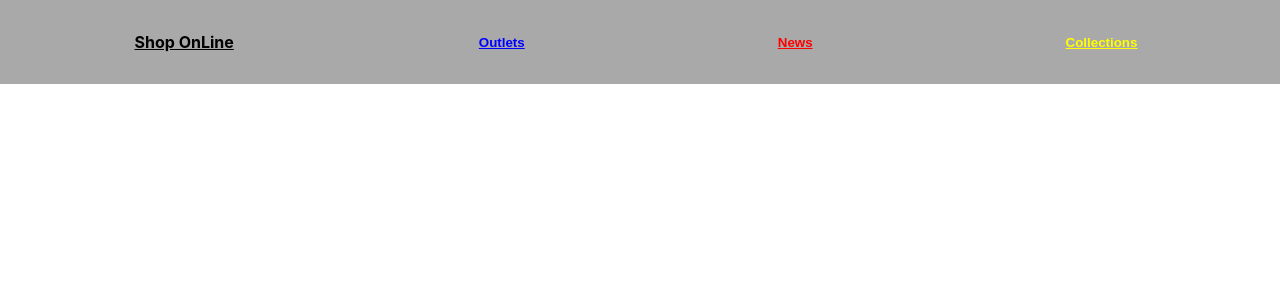
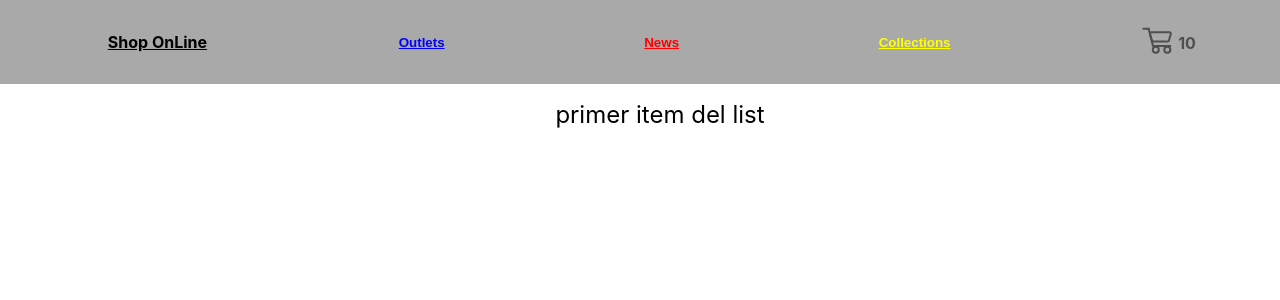
Before and after one commit to Alebm/tiendaonlinereact, a React (Create React App) app: page / in a window 1280 px wide. Shown: the top 300 px of the page. Built offline with nearby package versions, Linux system fonts and the light colour scheme.

Commit message:
desafio02

```diff
--- a/src/App.js
+++ b/src/App.js
@@ -1,11 +1,13 @@
 //import logo from './logo.svg';
 import './App.css';
 import Navbar from './components/Navbar/Navbar'
+import ItemListContainer from './components/ItemListContainer/ItemListContainer';
 
 function App() {
   return (
     <div className="App">
       <Navbar/>
+      <ItemListContainer greeting={'primer item del list'} />
     </div>
   );
 }
--- /dev/null
+++ b/src/components/ItemListContainer/ItemListContainer.css
@@ -0,0 +1,5 @@
+
+ol{
+    margin-top: 16px;
+    font-size: x-large;
+}
--- /dev/null
+++ b/src/components/ItemListContainer/ItemListContainer.js
@@ -0,0 +1,8 @@
+import './ItemListContainer.css'
+
+const ItemListContainer = ({greeting}) =>{
+    return <ol>{greeting}</ol>
+
+}
+
+export default ItemListContainer;
--- a/src/components/Navbar/Navbar.js
+++ b/src/components/Navbar/Navbar.js
@@ -1,6 +1,7 @@
 import './Navbar.css'
 import '../button/Button.js'
 import Button from '../button/Button.js';
+import CartWidget from '../cart/CartWidget';
 
 const Navbar = () => {
 
@@ -25,6 +26,7 @@ const Navbar = () => {
                 <div>
                     <Button click={handleClick} label='Collections' color='yellow' />
                 </div>
+                <CartWidget/>
             </nav>
     )
 }
--- a/src/components/button/Button.js
+++ b/src/components/button/Button.js
@@ -1,7 +1,7 @@
 import './Button.css'
 
-const Button = (props) =>{
-    return <button onClick={props.click} className='button' style={{color: props.color}} >{props.label}</button>
+const Button = ({click, color, label}) =>{
+    return <button onClick={click} className='button' style={{color: color}} >{label}</button>
 }
 
 export default Button;
--- /dev/null
+++ b/src/components/cart/CartWidget.css
@@ -0,0 +1,9 @@
+
+span{
+    padding: 6px;
+    height: 15px;
+    width: 15px;
+    position: absolute;
+    color: #4F4F4F;
+    font-weight: bold;
+}
--- /dev/null
+++ b/src/components/cart/CartWidget.js
@@ -0,0 +1,13 @@
+import './CartWidget.css'
+
+const CartWidget = () => {
+    return(
+        <div>
+            <img src='/img/cart.svg' alt='10'/>
+            <span>10</span>
+        </div>
+    )
+
+}
+
+export default CartWidget;
```
Also changed, not shown: public/img/cart.png (added), public/img/cart.svg (added).
